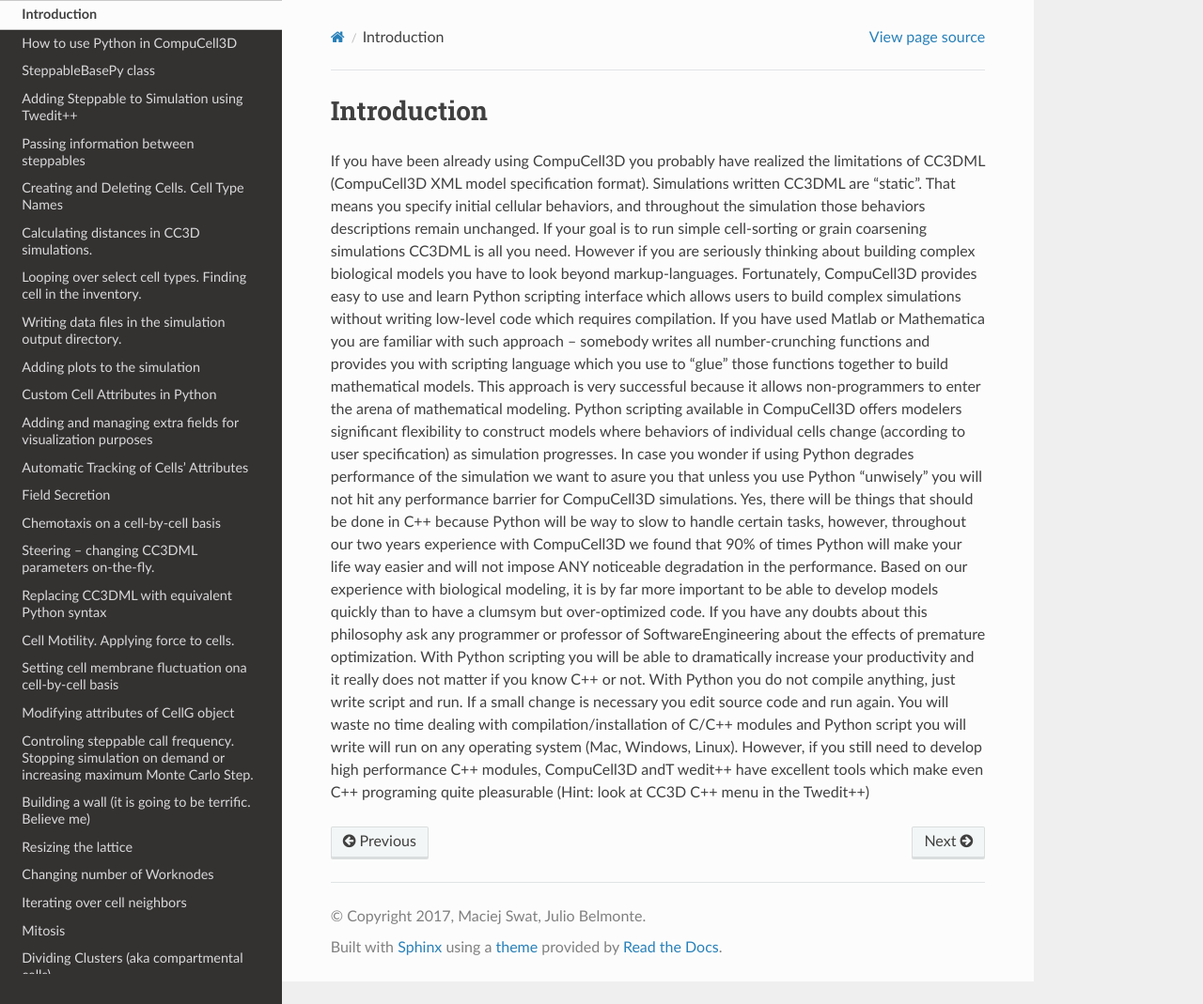
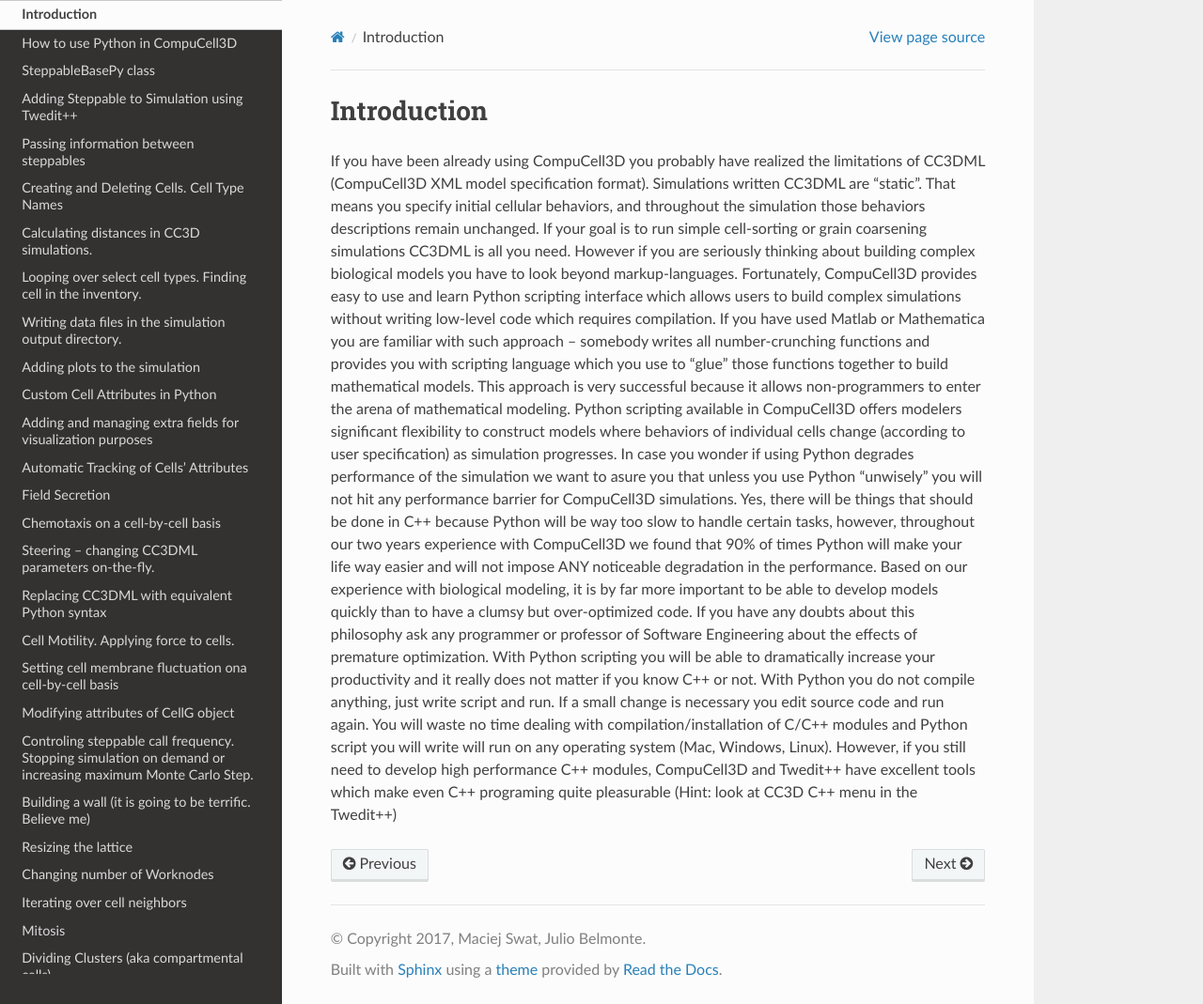
Before and after one commit to CompuCell3D/PythonScriptingManual, a Sphinx documentation site: the page built from docs/introduction.rst, in a window 1280 px wide and 1069 px high. Shown: the whole window at 94% size. Built offline with Sphinx 7.4.7 and the Read the Docs theme 2.0.0, drawn with Linux system fonts in a browser that asks for light colours.

Commit message:
Some minor corrections
Changed to to too.
Changed clumsym clumsy
Changed andT weddit to and Tweddit

```diff
--- a/docs/introduction.rst
+++ b/docs/introduction.rst
@@ -6,4 +6,4 @@
 If you have been already using CompuCell3D you probably have realized the limitations of CC3DML (CompuCell3D XML model specification format). Simulations written CC3DML are “static”. That means you specify initial cellular behaviors, and throughout the simulation those behaviors descriptions remain unchanged. If your goal is to run simple cell-sorting or grain coarsening simulations CC3DML is all you need. However if you are seriously thinking about building complex biological models you have to look beyond markup-languages.
 Fortunately, CompuCell3D provides easy to use and learn Python scripting interface which allows users to build complex simulations without writing low-level code which requires compilation. If you have used Matlab or Mathematica you are familiar with such approach – somebody writes all number-crunching functions and provides you with scripting language which you use to “glue” those functions together to build mathematical models. This approach is very successful because it allows non-programmers to enter the arena of mathematical modeling.
 Python scripting available in CompuCell3D offers modelers significant flexibility to construct models where behaviors of individual cells change (according to user specification) as simulation progresses.
-In case you wonder if using Python degrades performance of the simulation we want to asure you that unless you use Python “unwisely” you will not hit any performance barrier for CompuCell3D simulations. Yes, there will be things that should be done in C++ because Python will be way to slow to handle certain tasks, however, throughout our two years experience with CompuCell3D we found that 90% of times Python will make your life way easier and will not impose ANY noticeable degradation in the performance. Based on our experience with biological modeling, it is by far more important to be able to develop models quickly than to have a clumsym but over-optimized code. If you have any doubts about this philosophy ask any programmer or professor of SoftwareEngineering about the effects of premature optimization. With Python scripting you will be able to dramatically increase your productivity and it really does not matter if you know C++ or not. With Python you do not compile anything, just write script and run. If a small change is necessary you edit source code and run again. You will waste no time dealing with compilation/installation of C/C++ modules and Python script you will write will run on any operating system (Mac, Windows, Linux). However, if you still need to develop high performance C++ modules, CompuCell3D andT wedit++ have excellent tools which make even C++ programing quite pleasurable (Hint: look at CC3D C++ menu in the Twedit++)
+In case you wonder if using Python degrades performance of the simulation we want to asure you that unless you use Python “unwisely” you will not hit any performance barrier for CompuCell3D simulations. Yes, there will be things that should be done in C++ because Python will be way too slow to handle certain tasks, however, throughout our two years experience with CompuCell3D we found that 90% of times Python will make your life way easier and will not impose ANY noticeable degradation in the performance. Based on our experience with biological modeling, it is by far more important to be able to develop models quickly than to have a clumsy but over-optimized code. If you have any doubts about this philosophy ask any programmer or professor of Software Engineering about the effects of premature optimization. With Python scripting you will be able to dramatically increase your productivity and it really does not matter if you know C++ or not. With Python you do not compile anything, just write script and run. If a small change is necessary you edit source code and run again. You will waste no time dealing with compilation/installation of C/C++ modules and Python script you will write will run on any operating system (Mac, Windows, Linux). However, if you still need to develop high performance C++ modules, CompuCell3D and Twedit++ have excellent tools which make even C++ programing quite pleasurable (Hint: look at CC3D C++ menu in the Twedit++)
```
